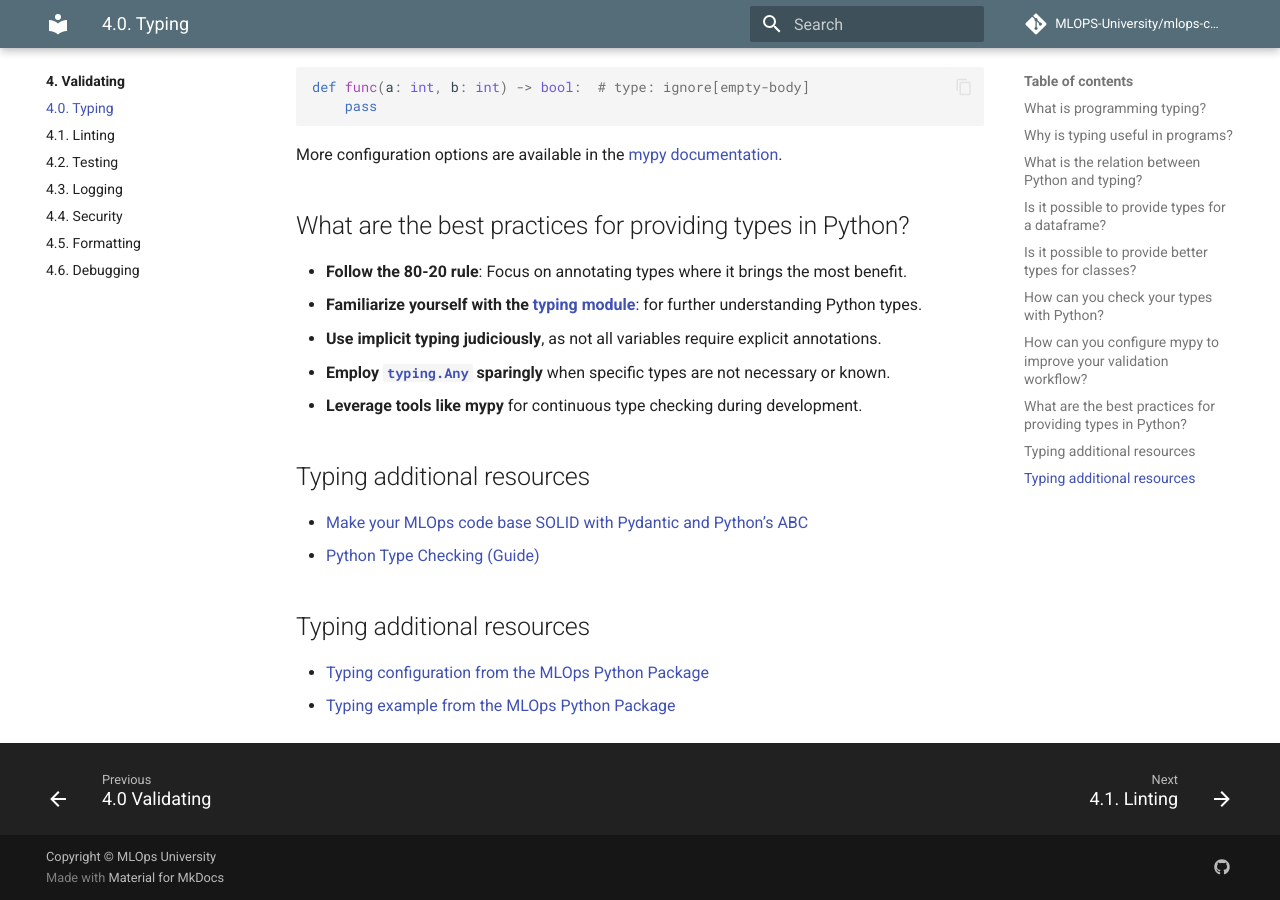
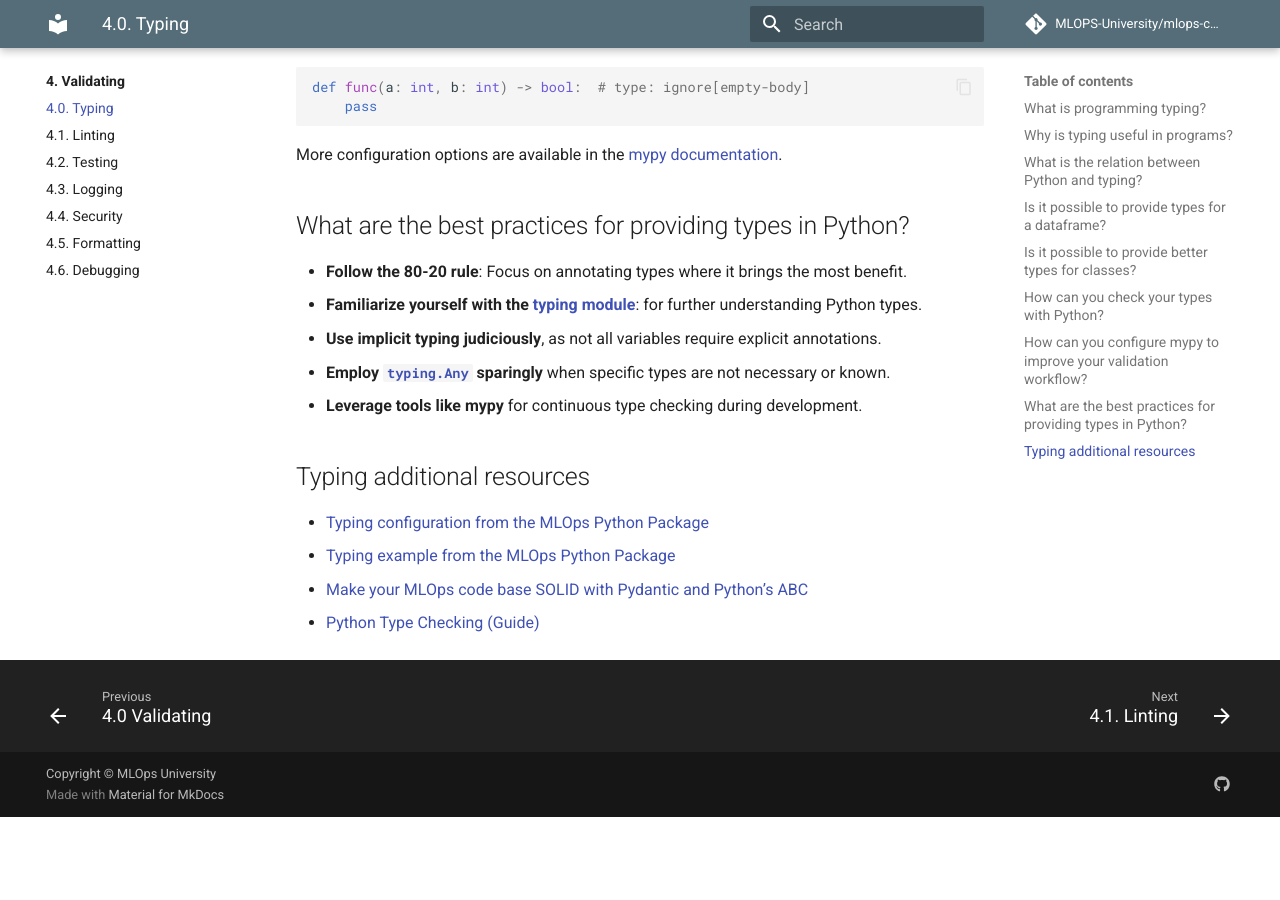
Before and after one commit to MLOps-Courses/mlops-coding-course, an MkDocs documentation site: the page built from docs/4. Validating/4.0. Typing.md, in a window 1280 px wide and 900 px high, scrolled down 5096 px. Built offline with MkDocs 1.6.1 and Material for MkDocs 9.7.7, drawn with Linux system fonts in a browser that asks for light colours; comment, search, counter and statistics services are not loaded; after the commit the page ends 5913 px from its top, so only the background shows below that.

Commit message:
fix typo

```diff
--- a/docs/4. Validating/4.0. Typing.md
+++ b/docs/4. Validating/4.0. Typing.md
@@ -183,10 +183,7 @@ More configuration options are available in the [mypy documentation](https://myp
 
 ## Typing additional resources
 
+- [Typing configuration from the MLOps Python Package](https://github.com/fmind/mlops-python-package/blob/main/pyproject.toml)
+- [Typing example from the MLOps Python Package](https://github.com/fmind/mlops-python-package/blob/main/src/bikes/utils/searchers.py)
 - [Make your MLOps code base SOLID with Pydantic and Python’s ABC](https://fmind.medium.com/make-your-mlops-code-base-solid-with-pydantic-and-pythons-abc-aeedfe9c3e65)
 - [Python Type Checking (Guide)](https://realpython.com/python-type-checking/)
-
-## Typing additional resources
-
-- [Typing configuration from the MLOps Python Package](https://github.com/fmind/mlops-python-package/blob/main/pyproject.toml)
-- [Typing example from the MLOps Python Package](https://github.com/fmind/mlops-python-package/blob/main/src/bikes/utils/searchers.py)
```
